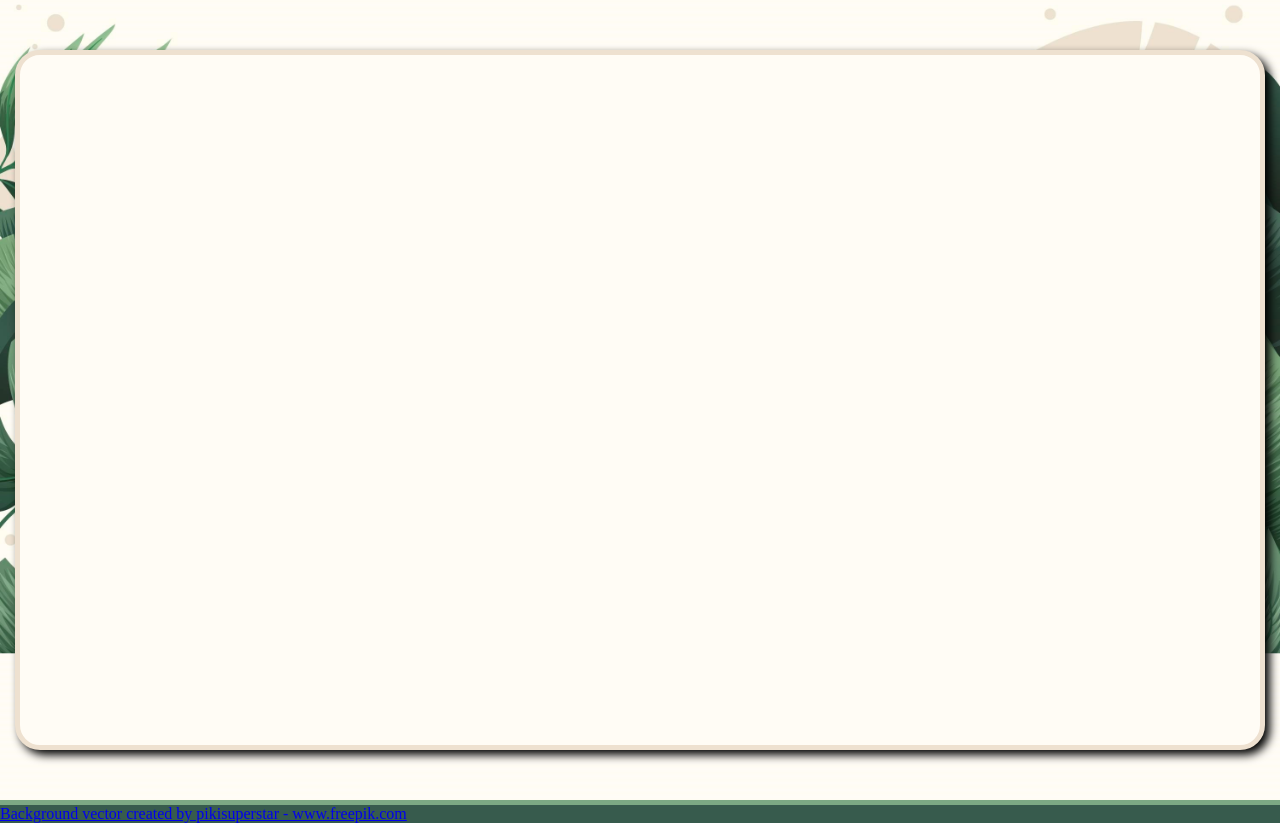
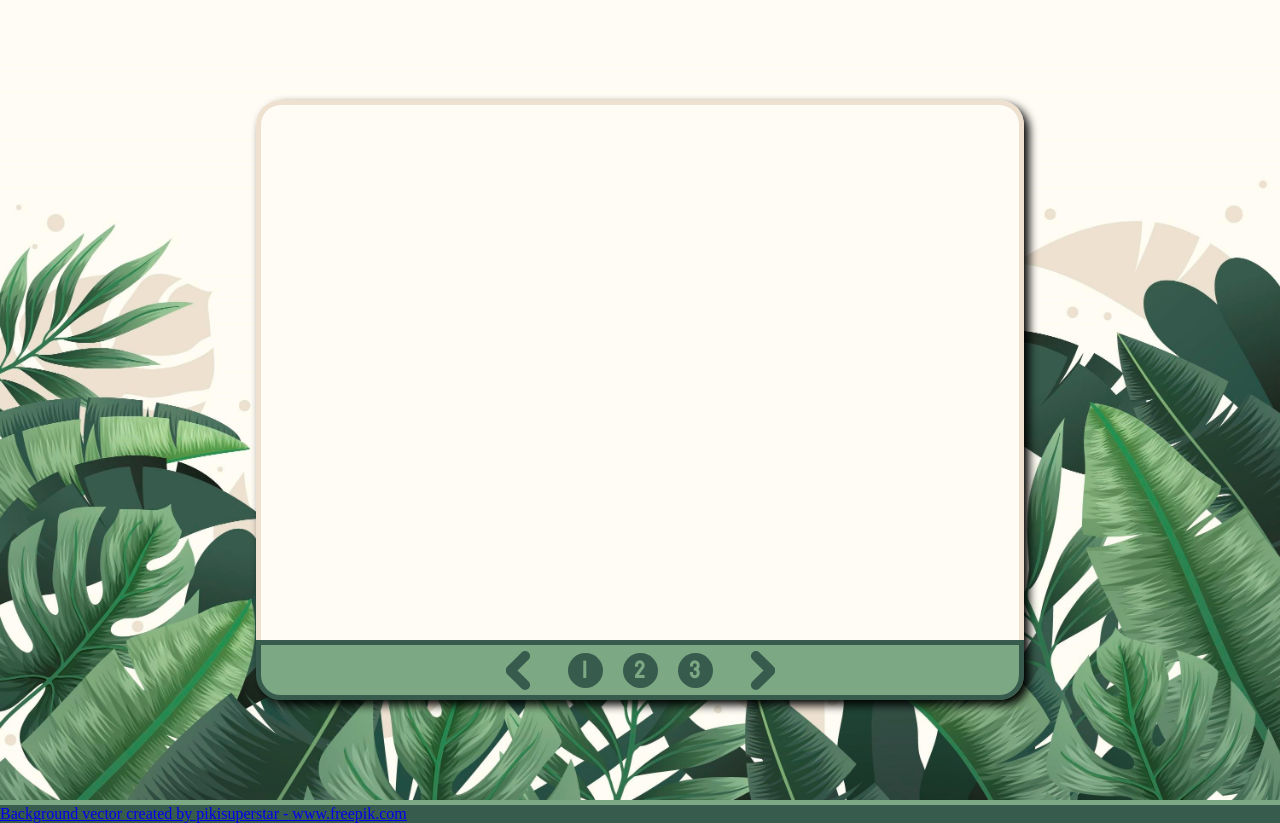
Before and after one commit to EthanPhilpott/Travel, a plain HTML site: page index.html in a window 1280 px wide. Drawn offline with Linux system fonts and the light colour scheme.

Commit message:
Remade the slider nav

```diff
--- a/index.html
+++ b/index.html
@@ -5,6 +5,9 @@
         <meta name="viewport" content="width=device-width, initial-scale=1.0">
         <title>Travel</title>
         <link rel="stylesheet" href="style.css">
+
+        <link rel="preconnect" href="https://fonts.gstatic.com">
+        <link href="https://fonts.googleapis.com/css2?family=Staatliches&display=swap" rel="stylesheet">
     </head>
     <body>
         <header>
@@ -16,8 +19,29 @@
                 <section class="form">
 
                 </section>
+
                 <section class="slider-nav">
+                    <div class="arrow-left">
+                        <div class="arrow arrow-up"></div>
+                        <div class="arrow arrow-down"></div>
+                    </div>
 
+                    <div class="slider-buttons">
+                        <div class="slider-button">
+                            <p>1</p>
+                        </div>
+                        <div class="slider-button">
+                            <p>2</p>
+                        </div>
+                        <div class="slider-button">
+                            <p>3</p>
+                        </div>
+                    </div>
+
+                    <div class="arrow-right">
+                        <div class="arrow arrow-up"></div>
+                        <div class="arrow arrow-down"></div>
+                    </div>
                 </section>
             </article>
         </main>
--- a/script.js
+++ b/script.js
@@ -0,0 +1 @@
+"use strict"
--- a/style.css
+++ b/style.css
@@ -18,21 +18,105 @@ main {
     background-image: url("images/tropical.jpg");
     min-height: 100vh;
     background-size: cover;
-    background-position: 0 -200px;
     display: flex;
     justify-content: center;
     align-items: center;
 }
 
 article {
-    width: 1250px;
-    height: 700px;
+    width:  60vw;
+    height: 75vh;
+    box-shadow: black 5px 5px 10px;
+    display: grid;
+    grid-template-rows: 90% 10%;
+    border-radius: 25px;
+}
+
+.form {
     background-color: var(--paste);
     border: solid 5px var(--paster);
-    border-radius: 25px;
-    box-shadow: black 5px 5px 10px;
-    display: grid;
+    border-bottom: none;
+    border-top-left-radius: 25px;
+    border-top-right-radius: 25px;
+}
 
+.slider-nav {
+    display: flex;
+    background-color: var(--green);
+    border: var(--dark-green) 5px solid;
+    border-bottom-left-radius: 25px;
+    border-bottom-right-radius: 25px;
+    justify-content: center;
+    align-items: center;
+}
+
+.arrow {
+    width: 10px;
+    height: 30px;
+    background-color: var(--dark-green);
+    border-radius: 5px;
+}
+
+.arrow-up {
+    transform: rotate(45deg);
+    margin-bottom: -15px;
+}
+
+.arrow-down {
+    transform: rotate(-45deg);
+    margin-top: -15px;
+}
+
+.arrow-left {
+    padding: 0 40px;
+    transition: padding .5s;
+}
+
+.arrow-left:hover {
+    padding: 0 50px 0 30px;
+}
+
+.arrow-right {
+    transform: rotate(180deg);
+    padding: 0 40px;
+    transition: padding .5s;
+}
+
+.arrow-right:hover {
+    padding: 0 50px 0 30px;
+}
+
+.slider-buttons {
+    display: flex;
+    gap: 10px;
+}
+
+.slider-button {
+    display: flex;
+    align-items: center;
+    justify-content: center;
+    width: 45px;
+    height: 45px;
+}
+
+.slider-button p {
+    display: flex;
+    align-items: center;
+    justify-content: center;
+    width: 35px;
+    height: 35px;
+    background-color: var(--dark-green);
+    font-family: 'Staatliches', sans-serif;
+    font-size: 25px;
+    color: var(--green);
+    border-radius: 50%;
+    transition: width .5s, height .5s, font-size .5s;
+}
+
+.slider-button p:hover {
+    width: 45px;
+    height: 45px;
+    font-size: 30px;
 }
 
 footer {
```
